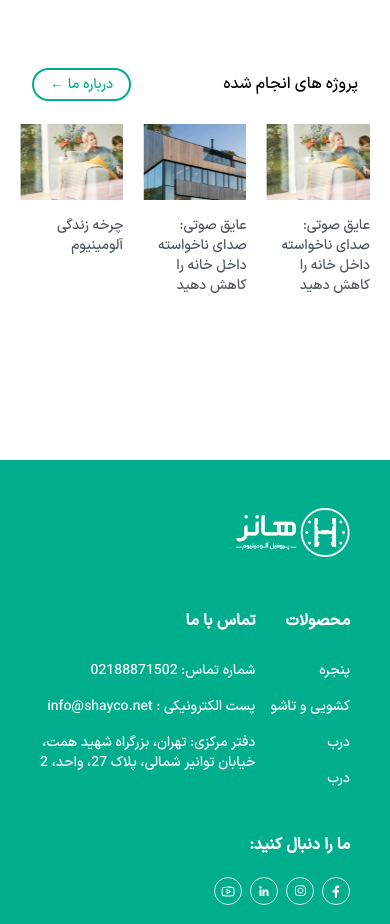
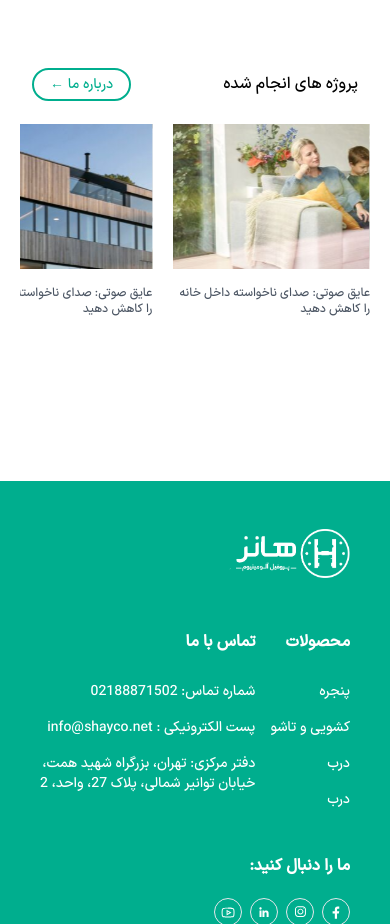
Before and after one commit to zahra-hsb/hanz-, a Next.js app: page / in a window 390 px wide. Shown: the part 4180-5104 px from the top of the page. Built offline with nearby package versions, Linux system fonts and the light colour scheme.

Commit message:
edit slider

```diff
--- a/src/components/layout/Slider/BigSlider.jsx
+++ b/src/components/layout/Slider/BigSlider.jsx
@@ -16,19 +16,18 @@ function createElem(image6, textSlider1) {
     return (
         <>
             <Image src={image6} className='w-full pb-4' />
-            <p className='text-sm text-gray-600'>{textSlider1}</p>
+            <p className='text-xs sm:text-sm text-gray-600'>{textSlider1}</p>
         </>
     )
 }
 
 const BigSlider = ({ slidesPerView, textSlider, textSlider1, textSlider2, textSlider3, textSlider4, banner }) => {
+
     const [textShow, setTextShow] = useState(textSlider)
-    // SwiperCore.use([Autoplay]);
     let breakpoints = {}
 
     if (textShow) {
         breakpoints = {
-            0: {
                 0: {
                     slidesPerView: 1.7,
                 },
@@ -38,7 +37,6 @@ const BigSlider = ({ slidesPerView, textSlider, textSlider1, textSlider2, textSl
                 768: {
                     slidesPerView: 3,
                 },
-            },
         };
     } else {
         breakpoints = {
```
